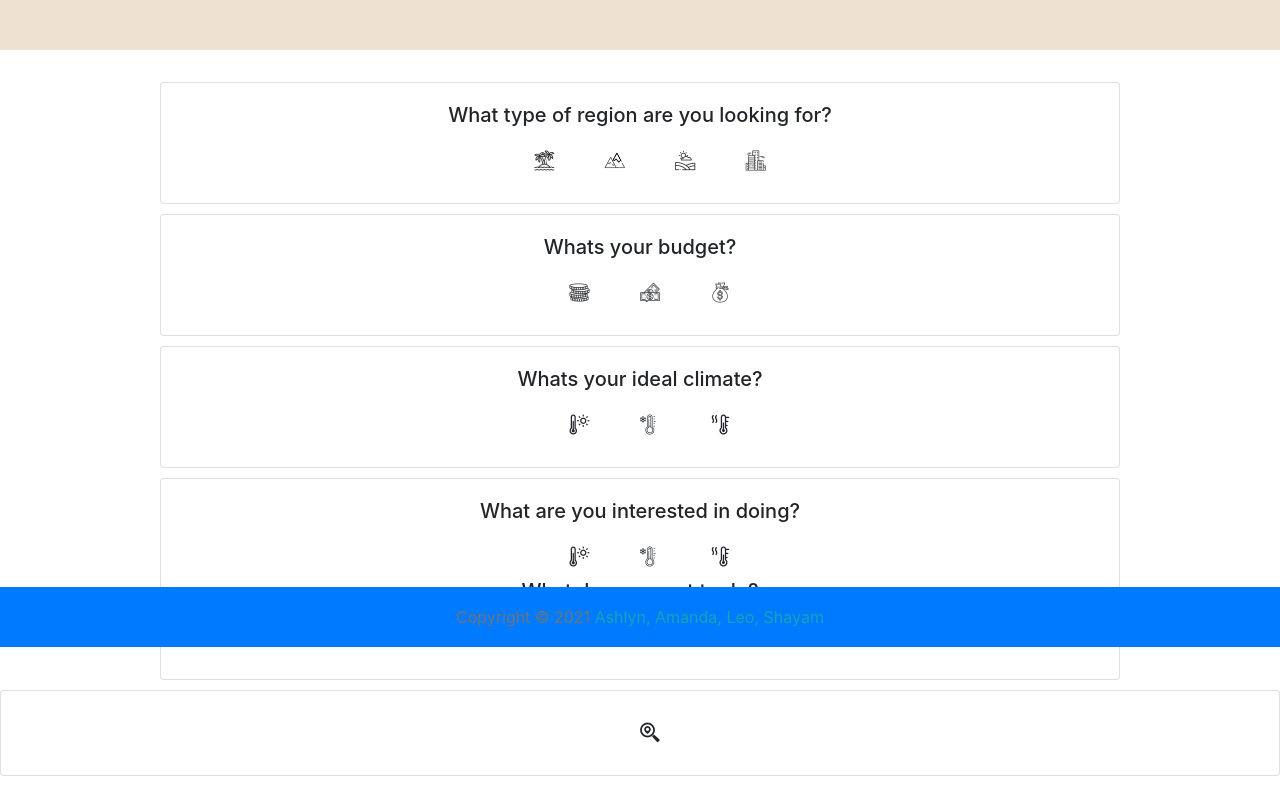
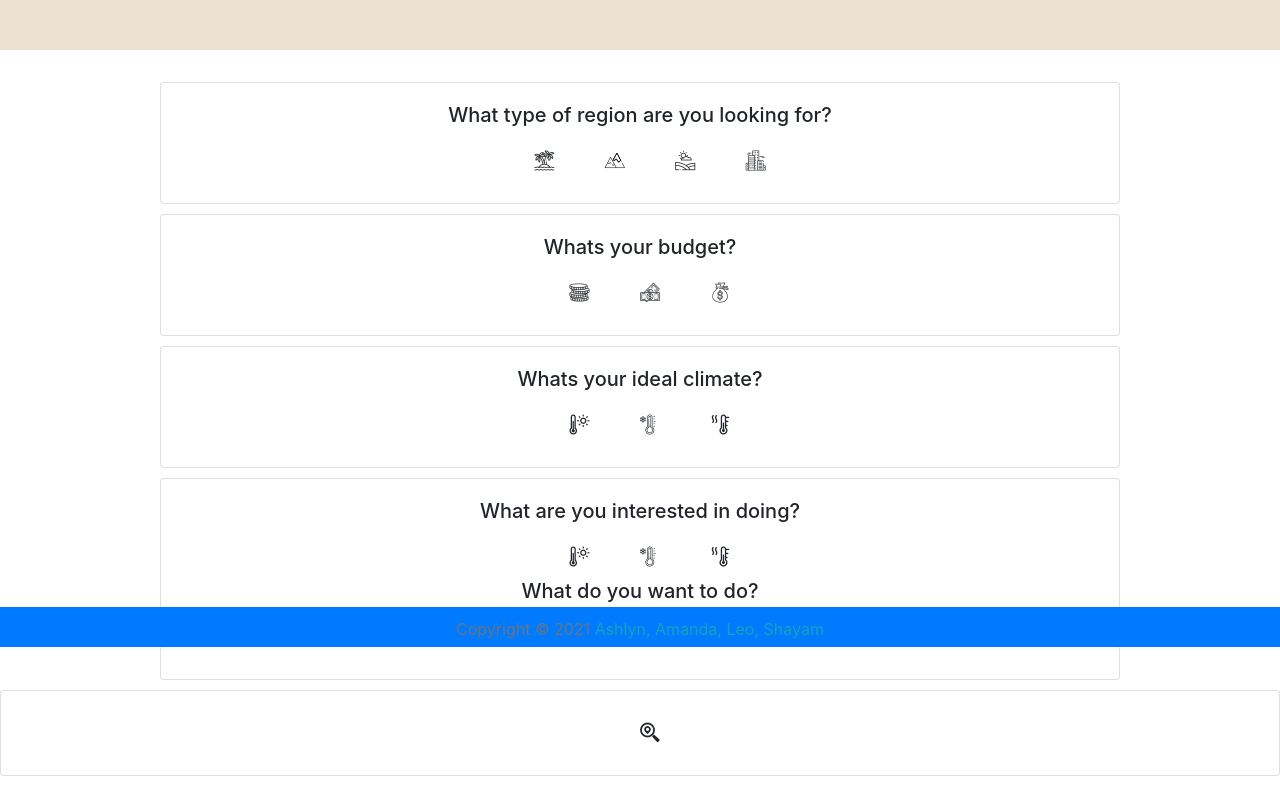
Before and after one commit to leolee2708/Adventurous-Wanderer, a plain HTML site: page index.html in a window 1280 px wide. Shown: the part 153-939 px from the top of the page. Drawn offline with nearby package versions, Linux system fonts and the light colour scheme; some packages are replaced by stand-ins of ours; no server answers.

Commit message:
sticky footer fixed

```diff
--- a/styles.css
+++ b/styles.css
@@ -20,12 +20,14 @@
 }
 
 .sticky-footer {
-    position: absolute;
-    bottom: 0;
-    width: 100%;
-    height: 60px;
-    line-height: 60px;
-  }
+    position: fixed;
+    padding : 10px 10px 0px 10px;
+    bottom  : 0;
+    width   : 100%;
+    height  : 40px;
+    color   : #ede1d1;
+
+}
 
 
 .icon {
```
